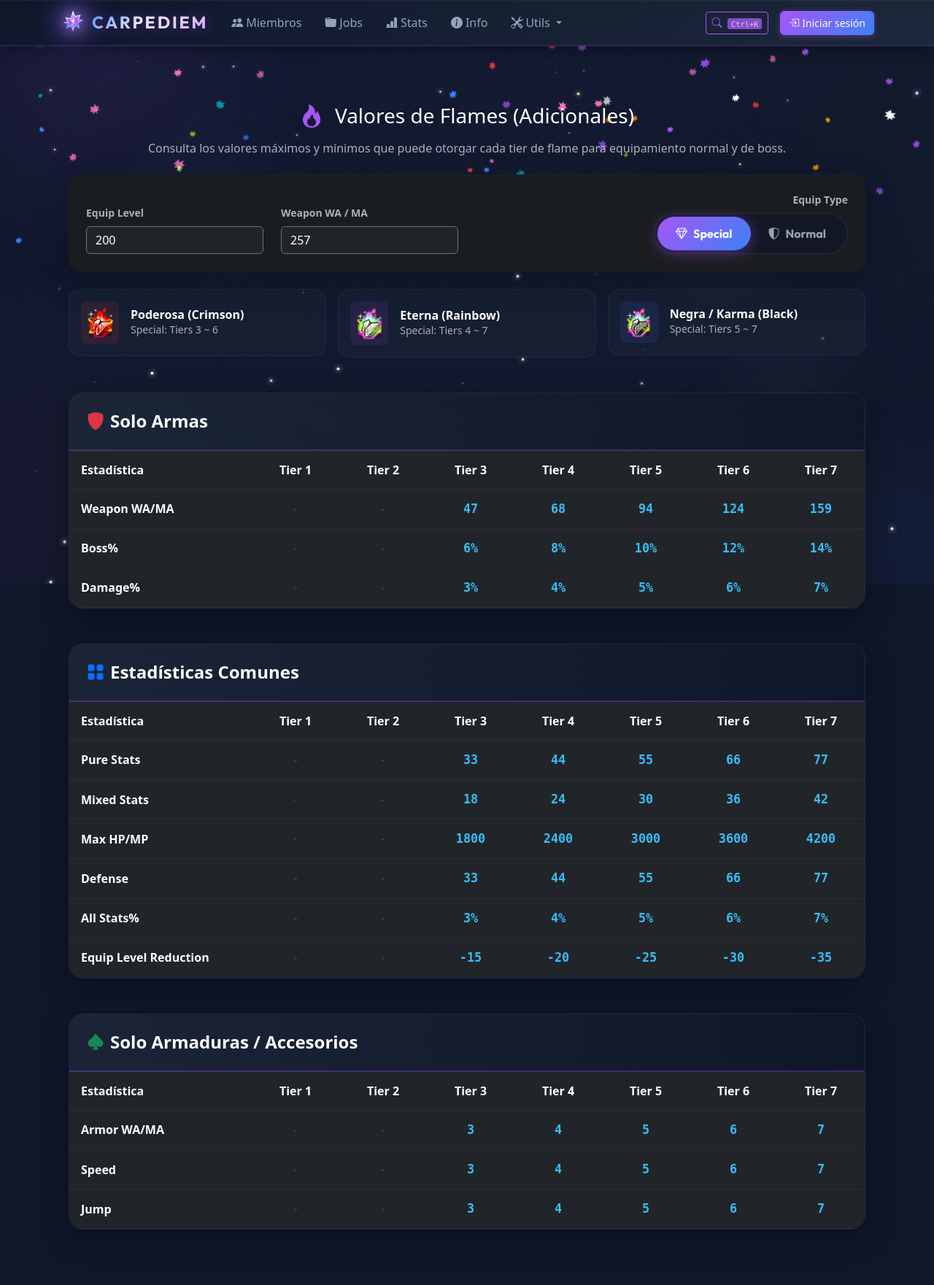
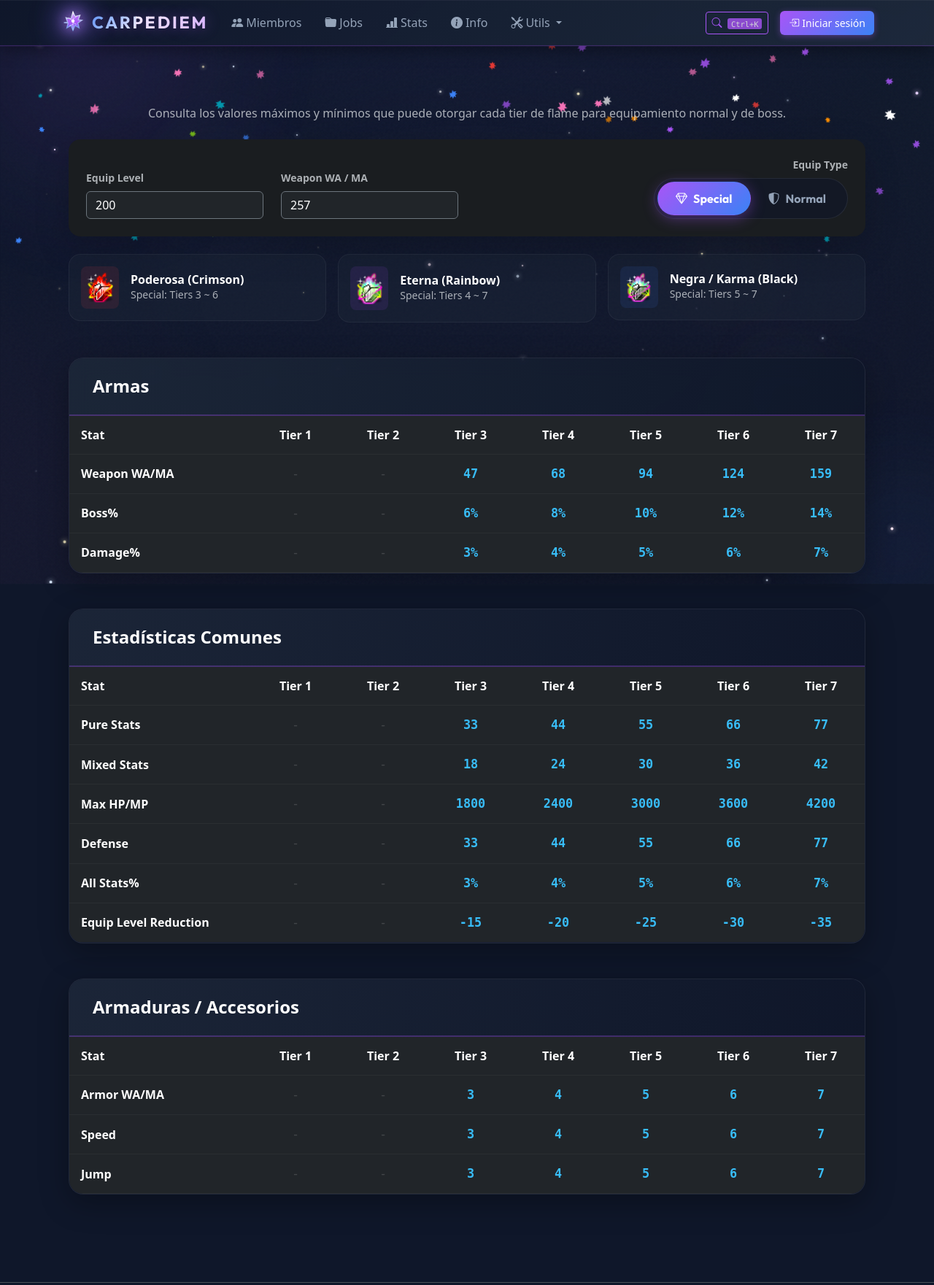
Before and after one commit to crave94/carpediem, a Flask app: page /utils/flame-calculator in a window 1280 px wide. Shown: the top 1761 px of the page at 73% size. Run offline with Flask 3, Linux system fonts and the light colour scheme; data that the repository does not hold is empty; some libraries are stand-ins or nearby versions.

Commit message:
Auto-format HTML and apply minor layout fixes

```diff
--- a/templates/flame-calculator.html
+++ b/templates/flame-calculator.html
@@ -47,7 +47,8 @@
     border-bottom: 2px solid rgba(168, 85, 247, 0.3);
   }
 
-  .stat-table th, .stat-table td {
+  .stat-table th,
+  .stat-table td {
     padding: 14px 16px;
     vertical-align: middle;
     border-color: rgba(255, 255, 255, 0.04);
@@ -77,7 +78,7 @@
   }
 
   /* Switch styling */
-  .btn-check:checked + label.switch-label {
+  .btn-check:checked+label.switch-label {
     background: var(--ms-gradient) !important;
     color: white !important;
     box-shadow: 0 4px 20px rgba(168, 85, 247, 0.4);
@@ -125,10 +126,9 @@
   <div class="row mb-4 align-items-center text-center">
     <div class="col-12 text-center">
       <div class="d-flex align-items-center justify-content-center gap-3 mb-2">
-        <i class="bi bi-fire fs-2" style="color: var(--ms-purple) !important;"></i>
-        <h2 class="h3 mb-0 outfit text-white">Valores de Flames (Adicionales)</h2>
       </div>
-      <p class="text-body-secondary mb-0">Consulta los valores máximos y mínimos que puede otorgar cada tier de flame para equipamiento normal y de boss.</p>
+      <p class="text-body-secondary mb-0">Consulta los valores máximos y mínimos que puede otorgar cada tier de flame
+        para equipamiento normal y de boss.</p>
     </div>
   </div>
 
@@ -138,19 +138,22 @@
       <!-- Equip Level -->
       <div class="col-md-3">
         <label class="form-label text-muted small fw-bold mb-2">Equip Level</label>
-        <input type="number" id="equipLevel" class="form-control bg-dark text-white border-secondary" value="200" min="0" max="250">
+        <input type="number" id="equipLevel" class="form-control bg-dark text-white border-secondary" value="200"
+          min="0" max="250">
       </div>
 
       <!-- Weapon Base WA/MA -->
       <div class="col-md-3">
         <label class="form-label text-muted small fw-bold mb-2">Weapon WA / MA</label>
-        <input type="number" id="weaponBase" class="form-control bg-dark text-white border-secondary" value="257" min="0">
+        <input type="number" id="weaponBase" class="form-control bg-dark text-white border-secondary" value="257"
+          min="0">
       </div>
 
       <!-- Equip Type -->
       <div class="col-md-6 d-flex flex-column align-items-md-end">
         <label class="form-label text-muted small fw-bold mb-2">Equip Type</label>
-        <div class="btn-group p-1" role="group" style="background: rgba(15, 23, 42, 0.6); border: 1px solid rgba(255, 255, 255, 0.08); border-radius: 50px;">
+        <div class="btn-group p-1" role="group"
+          style="background: rgba(15, 23, 42, 0.6); border: 1px solid rgba(255, 255, 255, 0.08); border-radius: 50px;">
           <input type="radio" class="btn-check" name="equipType" id="equipSpecial" checked autocomplete="off">
           <label class="btn switch-label" for="equipSpecial">
             <i class="bi bi-gem me-2"></i>Special
@@ -169,7 +172,8 @@
     <div class="col-md-4">
       <div class="flame-card p-3 d-flex align-items-center gap-3" data-flame="crimson">
         <div class="p-2 rounded-3" style="background: rgba(239, 68, 68, 0.1);">
-          <img src="{{ url_for('static', filename='images/flames/flame-crimson.png') }}" alt="Crimson" style="width: 36px; height: auto;">
+          <img src="{{ url_for('static', filename='images/flames/flame-crimson.png') }}" alt="Crimson"
+            style="width: 36px; height: auto;">
         </div>
         <div>
           <h6 class="mb-0 text-white fw-bold">Poderosa (Crimson)</h6>
@@ -180,7 +184,8 @@
     <div class="col-md-4">
       <div class="flame-card p-3 d-flex align-items-center gap-3" data-flame="eternal">
         <div class="p-2 rounded-3" style="background: rgba(168, 85, 247, 0.1);">
-          <img src="{{ url_for('static', filename='images/flames/flame-rainbow.png') }}" alt="Eternal" style="width: 36px; height: auto;">
+          <img src="{{ url_for('static', filename='images/flames/flame-rainbow.png') }}" alt="Eternal"
+            style="width: 36px; height: auto;">
         </div>
         <div>
           <h6 class="mb-0 text-white fw-bold">Eterna (Rainbow)</h6>
@@ -191,7 +196,8 @@
     <div class="col-md-4">
       <div class="flame-card p-3 d-flex align-items-center gap-3" data-flame="black">
         <div class="p-2 rounded-3" style="background: rgba(59, 130, 246, 0.1);">
-          <img src="{{ url_for('static', filename='images/flames/flame-black.png') }}" alt="Black" style="width: 36px; height: auto;">
+          <img src="{{ url_for('static', filename='images/flames/flame-black.png') }}" alt="Black"
+            style="width: 36px; height: auto;">
         </div>
         <div>
           <h6 class="mb-0 text-white fw-bold">Negra / Karma (Black)</h6>
@@ -208,14 +214,14 @@
     <div class="stat-table-card">
       <div class="stat-table-header p-4">
         <h4 class="mb-0 text-white fw-bold d-flex align-items-center gap-2">
-          <i class="bi bi-shield-fill text-danger"></i> Solo Armas
+          <i class="text-danger"></i> Armas
         </h4>
       </div>
       <div class="table-responsive">
         <table class="table table-dark mb-0 stat-table text-center align-middle">
           <thead>
             <tr>
-              <th class="text-start" style="width: 250px;">Estadística</th>
+              <th class="text-start" style="width: 250px;">Stat</th>
               <th data-tier="1">Tier 1</th>
               <th data-tier="2">Tier 2</th>
               <th data-tier="3">Tier 3</th>
@@ -236,14 +242,14 @@
     <div class="stat-table-card">
       <div class="stat-table-header p-4">
         <h4 class="mb-0 text-white fw-bold d-flex align-items-center gap-2">
-          <i class="bi bi-grid-fill text-primary"></i> Estadísticas Comunes
+          <i class=" text-primary"></i> Estadísticas Comunes
         </h4>
       </div>
       <div class="table-responsive">
         <table class="table table-dark mb-0 stat-table text-center align-middle">
           <thead>
             <tr>
-              <th class="text-start" style="width: 250px;">Estadística</th>
+              <th class="text-start" style="width: 250px;">Stat</th>
               <th data-tier="1">Tier 1</th>
               <th data-tier="2">Tier 2</th>
               <th data-tier="3">Tier 3</th>
@@ -264,14 +270,14 @@
     <div class="stat-table-card">
       <div class="stat-table-header p-4">
         <h4 class="mb-0 text-white fw-bold d-flex align-items-center gap-2">
-          <i class="bi bi-suit-spade-fill text-success"></i> Solo Armaduras / Accesorios
+          <i class=" text-success"></i> Armaduras / Accesorios
         </h4>
       </div>
       <div class="table-responsive">
         <table class="table table-dark mb-0 stat-table text-center align-middle">
           <thead>
             <tr>
-              <th class="text-start" style="width: 250px;">Estadística</th>
+              <th class="text-start" style="width: 250px;">Stat</th>
               <th data-tier="1">Tier 1</th>
               <th data-tier="2">Tier 2</th>
               <th data-tier="3">Tier 3</th>
```
